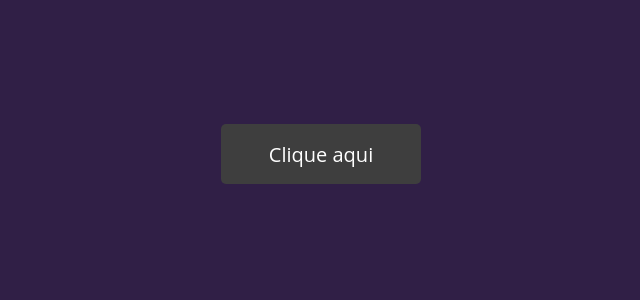
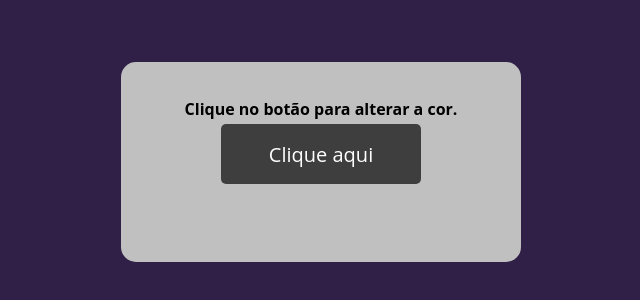
Before and after one commit to Diego0761/Testecss, a plain HTML site: page index.html in a window 1280 px wide. Shown: the part 246-546 px from the top of the page, without its empty margins (319-959 px from the left). Drawn offline with Linux system fonts and the light colour scheme.

Commit message:
final version

```diff
--- a/index.html
+++ b/index.html
@@ -11,9 +11,11 @@
 </head>
 
 <body>
-
-    <div class="center">
-        <button class="button" id="button2">Clique aqui</button>
+    <div class="center-screen">
+        <section>
+            <p><strong> Clique no botão para alterar a cor. </strong></p>
+            <button class="button" id="button2">Clique aqui</button>
+        </section>
     </div>
 
     <script src="index.js"></script>
--- a/style.css
+++ b/style.css
@@ -1,5 +1,6 @@
 * {
     font-family: 'Open Sans', sans-serif;
+    box-sizing: border-box;
 }
 
 body {
@@ -9,6 +10,7 @@ body {
 /*container {
 
 } */
+
 
 button {
     background-color: rgb(62, 62, 62);
@@ -26,3 +28,22 @@ button {
     bottom: 0;
     right: 0;
 }
+
+.center-screen {
+    display: flex;
+    justify-content: center;
+    align-items: center;
+    text-align: center;
+    min-height: 100vh;
+}
+
+p {
+    padding-top: 20px;
+}
+
+section {
+    background-color: rgb(192, 192, 192);
+    width: 400px;
+    height: 200px;
+    border-radius: 15px;
+}
```
